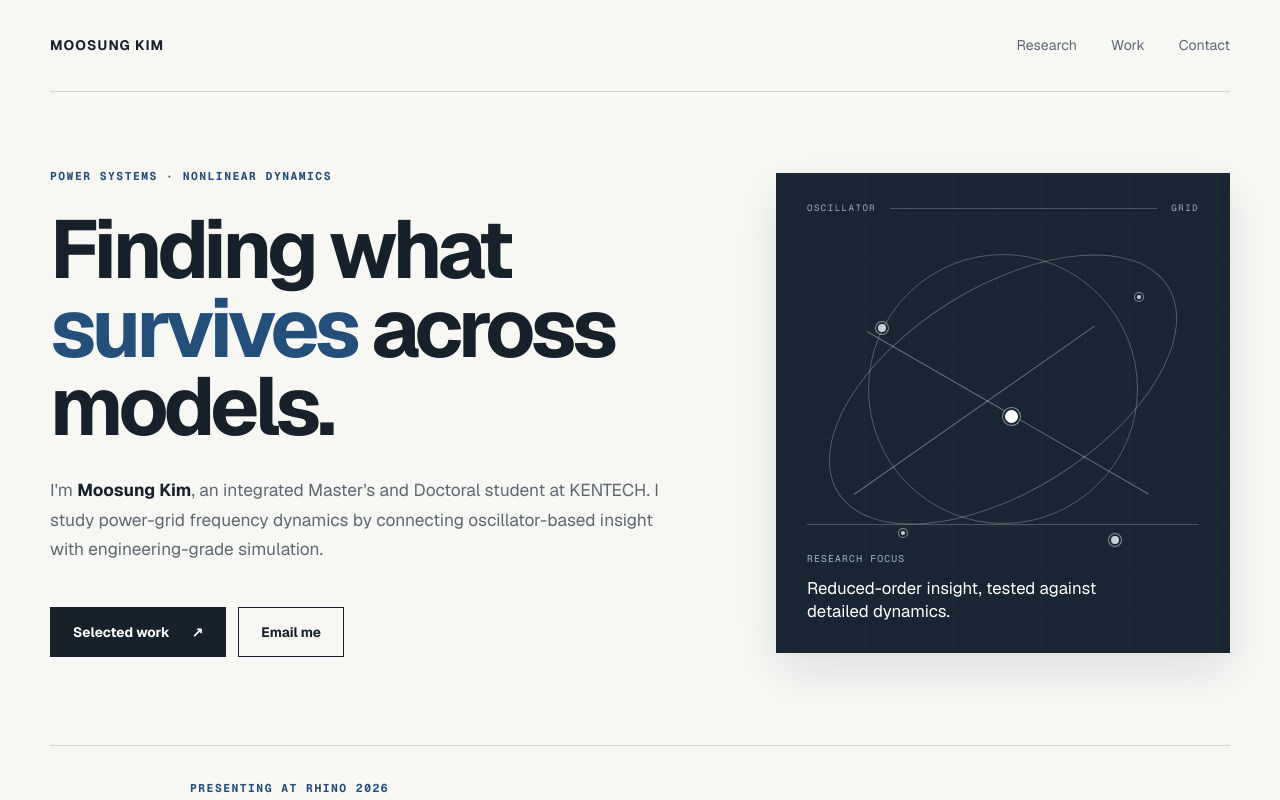
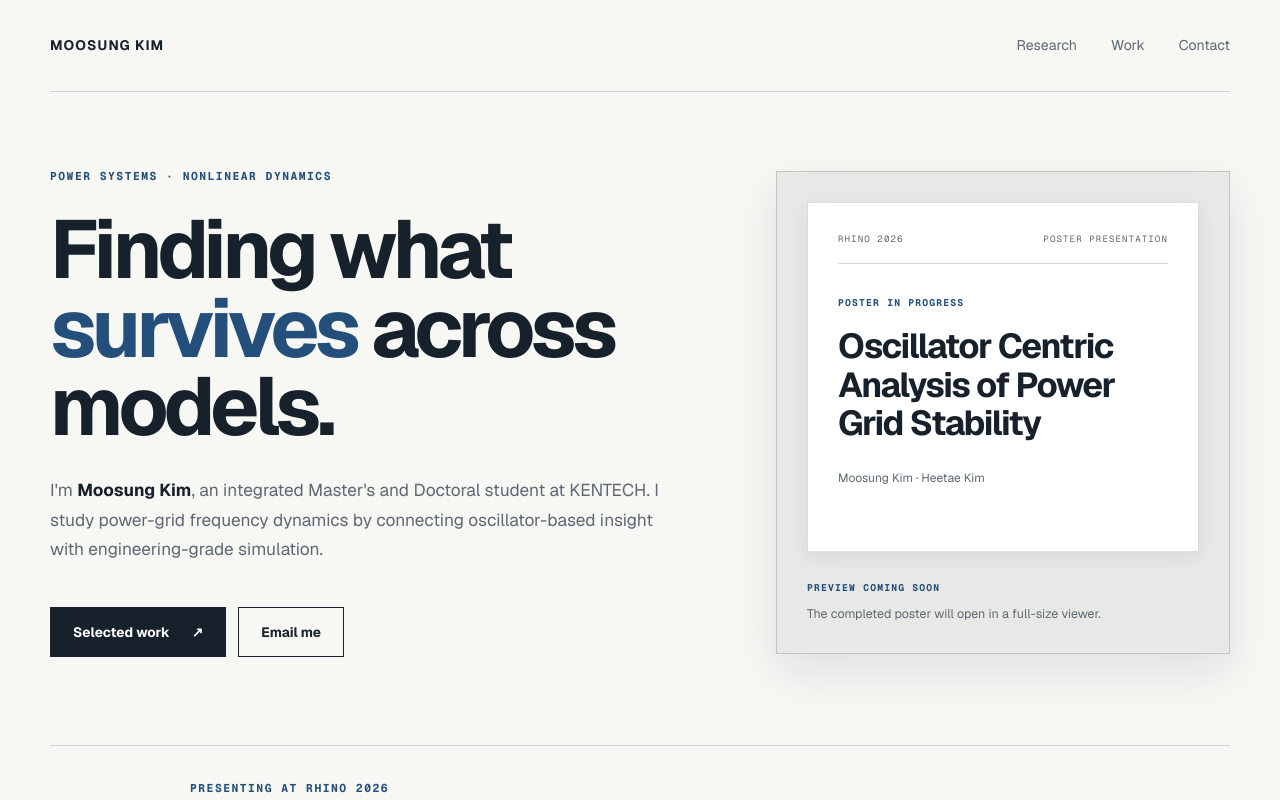
Before and after one commit to moosung001/moosung001.github.io, a Next.js app: page / in a window 1280 px wide. Shown: the top 800 px of the page. Built offline with nearby package versions, Linux system fonts and the light colour scheme.

Commit message:
Replace abstract graphic with poster placeholder

```diff
--- a/app/globals.css
+++ b/app/globals.css
@@ -165,128 +165,74 @@ a {
   background: var(--paper-bright);
 }
 
-.network-card {
+.poster-slot {
   position: relative;
   min-height: 480px;
-  overflow: hidden;
-  background: var(--night);
-  color: white;
+  display: grid;
+  grid-template-rows: 1fr auto;
+  gap: 22px;
+  padding: 30px;
+  background: #e8e9e6;
   border: 1px solid rgba(23, 33, 43, 0.18);
   box-shadow: 0 18px 44px rgba(16, 32, 46, 0.1);
 }
 
-.network-grid {
-  position: absolute;
-  inset: 0;
-  opacity: 0.12;
-  background-image:
-    linear-gradient(rgba(255, 255, 255, 0.18) 1px, transparent 1px),
-    linear-gradient(90deg, rgba(255, 255, 255, 0.18) 1px, transparent 1px);
-  background-size: 44px 44px;
+.poster-sheet {
+  min-height: 350px;
+  display: flex;
+  flex-direction: column;
+  padding: 30px;
+  background: var(--paper-bright);
+  border: 1px solid rgba(23, 33, 43, 0.16);
+  box-shadow: 0 5px 18px rgba(16, 32, 46, 0.08);
 }
 
-.network-card::before,
-.network-card::after {
-  content: "";
-  position: absolute;
-  height: 1px;
-  background: rgba(255, 255, 255, 0.34);
-  transform-origin: left center;
+.poster-sheet-topline {
+  display: flex;
+  justify-content: space-between;
+  padding-bottom: 17px;
+  border-bottom: 1px solid var(--line);
+  font-family: var(--font-geist-mono), monospace;
+  font-size: 0.57rem;
+  letter-spacing: 0.12em;
+  text-transform: uppercase;
+  color: var(--muted);
 }
 
-.network-card::before {
-  width: 72%;
-  left: 20%;
-  top: 33%;
-  transform: rotate(30deg);
+.poster-sheet-body {
+  margin: auto 0;
 }
 
-.network-card::after {
-  width: 65%;
-  left: 17%;
-  top: 67%;
-  transform: rotate(-35deg);
-}
-
-.node {
-  position: absolute;
-  width: 12px;
-  height: 12px;
-  border-radius: 50%;
-  background: #c5d2dc;
-  border: 2px solid var(--night);
-  box-shadow: 0 0 0 1px rgba(255, 255, 255, 0.48);
-}
-
-.node-a { left: 22%; top: 31%; }
-.node-b { right: 19%; top: 25%; width: 8px; height: 8px; }
-.node-c { left: 50%; top: 49%; width: 17px; height: 17px; background: white; }
-.node-d { left: 27%; bottom: 24%; width: 8px; height: 8px; }
-.node-e { right: 24%; bottom: 22%; }
-
-.orbit {
-  position: absolute;
-  border: 1px solid rgba(255, 255, 255, 0.26);
-  border-radius: 50%;
-}
-
-.orbit-a {
-  width: 270px;
-  height: 270px;
-  left: calc(50% - 135px);
-  top: calc(45% - 135px);
-}
-
-.orbit-b {
-  width: 390px;
-  height: 205px;
-  left: calc(50% - 195px);
-  top: calc(45% - 102px);
-  transform: rotate(-32deg);
-}
-
-.model-scale {
-  position: absolute;
-  top: 28px;
-  left: 30px;
-  right: 30px;
-  display: grid;
-  grid-template-columns: auto 1fr auto;
-  gap: 14px;
-  align-items: center;
-  font-family: var(--font-geist-mono), monospace;
-  font-size: 0.57rem;
-  letter-spacing: 0.16em;
-  color: rgba(255, 255, 255, 0.6);
-}
-
-.scale-line {
-  height: 1px;
-  background: rgba(255, 255, 255, 0.22);
-}
-
-.card-caption {
-  position: absolute;
-  left: 30px;
-  right: 30px;
-  bottom: 28px;
-  padding-top: 20px;
-  border-top: 1px solid rgba(255, 255, 255, 0.22);
-}
-
-.card-caption span {
-  color: var(--cyan);
+.poster-sheet-body > p,
+.poster-slot-note > span {
+  margin: 0;
+  color: var(--blue);
   font-family: var(--font-geist-mono), monospace;
   font-size: 0.61rem;
+  font-weight: 650;
   letter-spacing: 0.12em;
   text-transform: uppercase;
 }
 
-.card-caption p {
-  max-width: 310px;
-  margin: 8px 0 0;
-  font-size: 1.05rem;
-  line-height: 1.4;
+.poster-sheet-body h2 {
+  max-width: 390px;
+  margin: 16px 0 22px;
+  font-size: clamp(1.55rem, 2.7vw, 2.35rem);
+  line-height: 1.12;
+  letter-spacing: -0.04em;
+  font-weight: 610;
+}
+
+.poster-sheet-body > span {
+  color: var(--muted);
+  font-size: 0.75rem;
+}
+
+.poster-slot-note p {
+  margin: 7px 0 0;
+  color: var(--muted);
+  font-size: 0.78rem;
+  line-height: 1.5;
 }
 
 .conference {
@@ -527,7 +473,7 @@ a {
     gap: 54px;
   }
 
-  .network-card {
+  .poster-slot {
     min-height: 420px;
   }
 
@@ -577,8 +523,14 @@ a {
     flex-direction: column;
   }
 
-  .network-card {
+  .poster-slot {
     min-height: 380px;
+    padding: 20px;
+  }
+
+  .poster-sheet {
+    min-height: 300px;
+    padding: 22px;
   }
 
   .conference {
--- a/app/page.tsx
+++ b/app/page.tsx
@@ -81,23 +81,21 @@ export default function Home() {
           </div>
         </div>
 
-        <div className="network-card" aria-label="Abstract model hierarchy diagram">
-          <div className="network-grid" aria-hidden="true" />
-          <span className="node node-a" aria-hidden="true" />
-          <span className="node node-b" aria-hidden="true" />
-          <span className="node node-c" aria-hidden="true" />
-          <span className="node node-d" aria-hidden="true" />
-          <span className="node node-e" aria-hidden="true" />
-          <span className="orbit orbit-a" aria-hidden="true" />
-          <span className="orbit orbit-b" aria-hidden="true" />
-          <div className="model-scale">
-            <span>OSCILLATOR</span>
-            <span className="scale-line" aria-hidden="true" />
-            <span>GRID</span>
+        <div className="poster-slot" aria-label="RHINO 2026 poster preview placeholder">
+          <div className="poster-sheet">
+            <div className="poster-sheet-topline">
+              <span>RHINO 2026</span>
+              <span>Poster presentation</span>
+            </div>
+            <div className="poster-sheet-body">
+              <p>Poster in progress</p>
+              <h2>Oscillator Centric Analysis of Power Grid Stability</h2>
+              <span>Moosung Kim · Heetae Kim</span>
+            </div>
           </div>
-          <div className="card-caption">
-            <span>Research focus</span>
-            <p>Reduced-order insight, tested against detailed dynamics.</p>
+          <div className="poster-slot-note">
+            <span>Preview coming soon</span>
+            <p>The completed poster will open in a full-size viewer.</p>
           </div>
         </div>
       </section>
```
Also changed, not shown: 1 other file (tests, documents, lock files or other folders).
